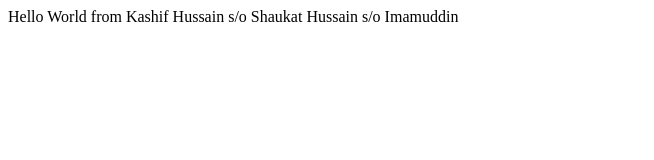
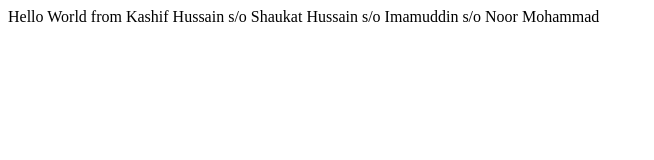
Before and after one commit to Cassain2019/2020-08-BC001, a plain HTML site: page index.html in a window 1280 px wide. Shown: the whole page, without its empty margins (0-654 px from the left). Drawn offline with Linux system fonts and the light colour scheme.

Commit message:
Update for auto deployment

```diff
--- a/index.html
+++ b/index.html
@@ -6,6 +6,6 @@
     <title>First Example</title>
 </head>
 <body>
-    <div>Hello World from Kashif Hussain s/o Shaukat Hussain s/o Imamuddin</div>
+    <div>Hello World from Kashif Hussain s/o Shaukat Hussain s/o Imamuddin s/o  Noor Mohammad </div>
 </body>
 </html>
```
